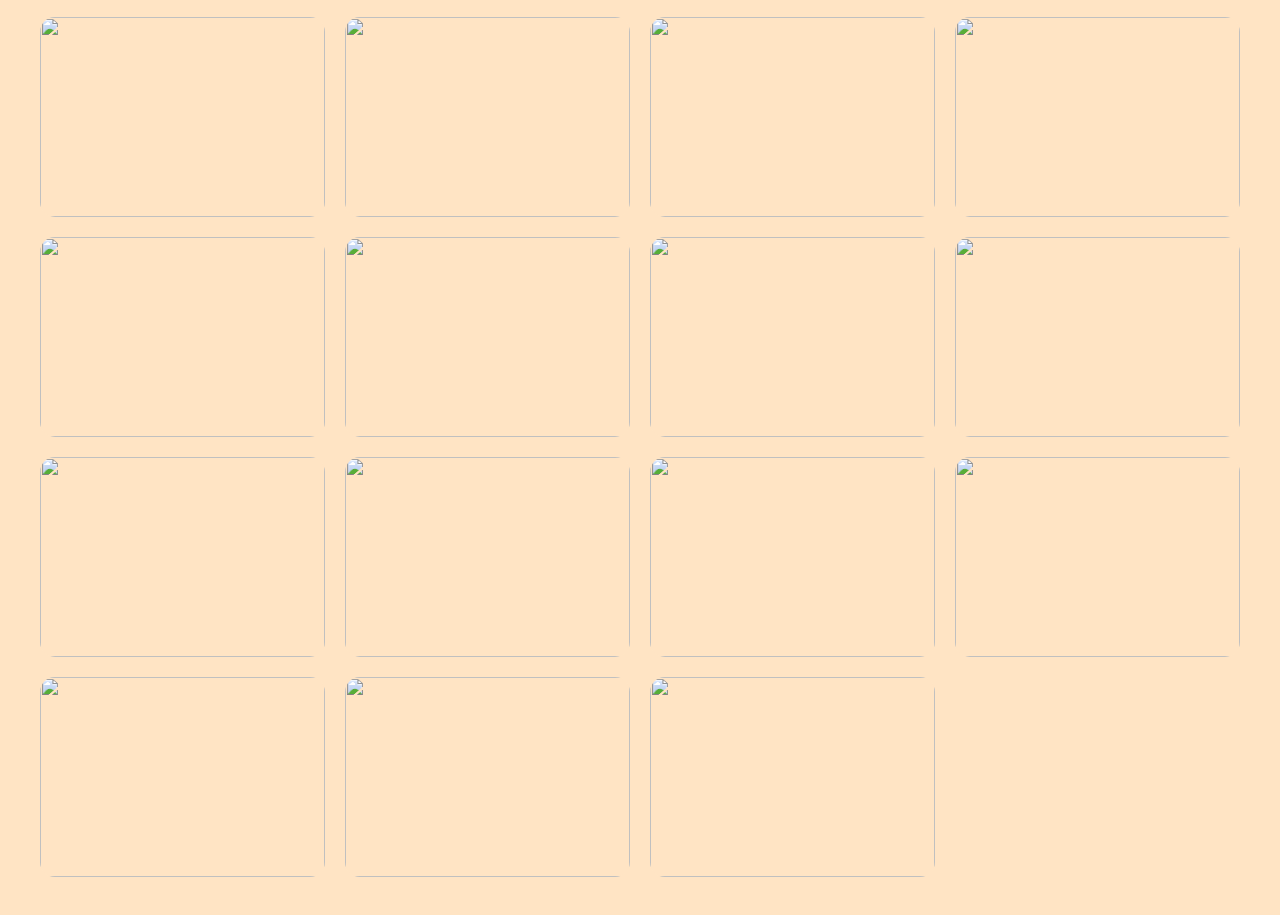
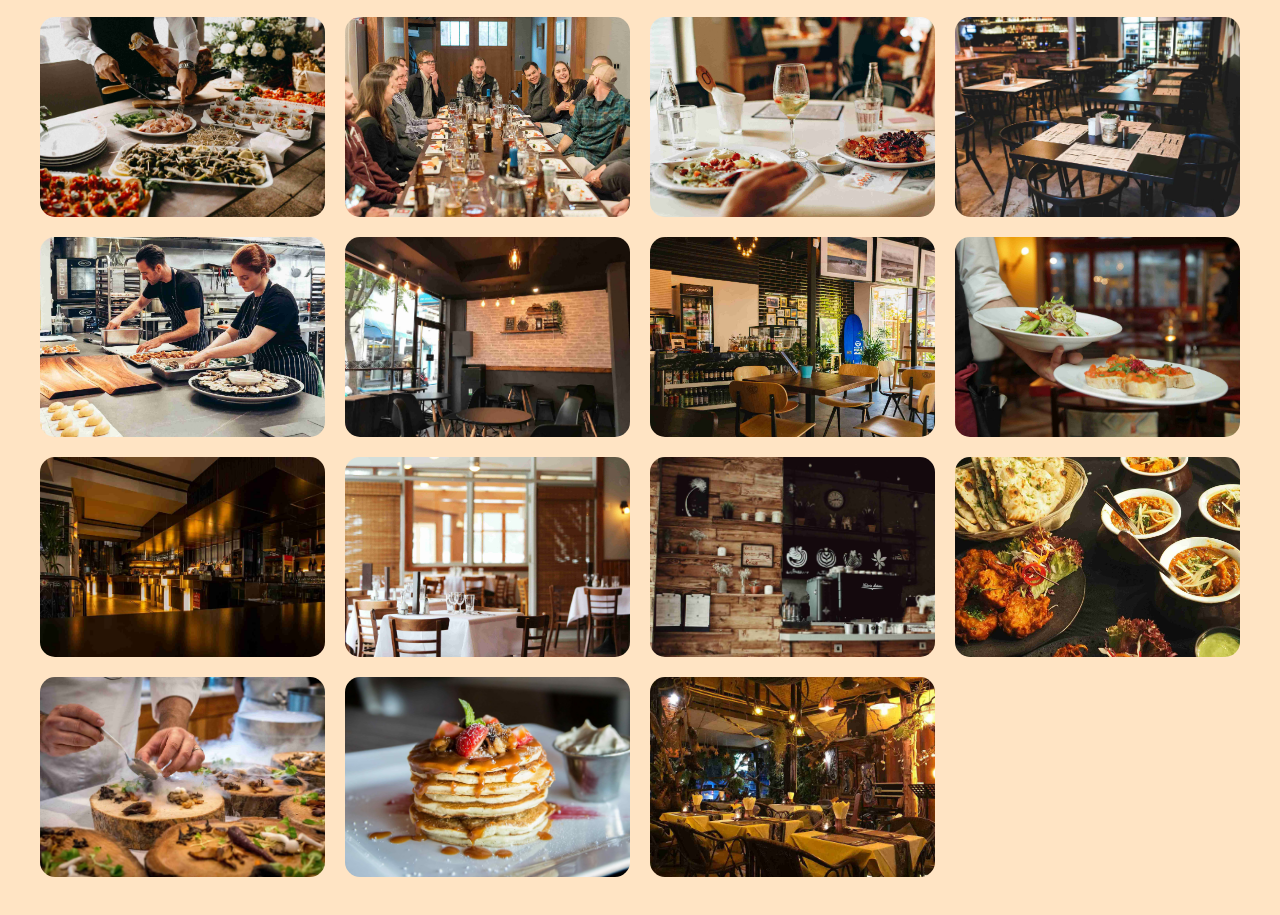
Before and after one commit to NihalDhadse/Restaurant, a website: page galerry.html in a window 1280 px wide. Shown: the part 143-1058 px from the top of the page. Drawn offline with Linux system fonts and the light colour scheme.

Commit message:
Update galerry.html

```diff
--- a/galerry.html
+++ b/galerry.html
@@ -3,7 +3,7 @@
 <head>
     <meta charset="UTF-8">
     <meta name="viewport" content="width=device-width, initial-scale=1.0">
-    <link rel="icon" type="image/png" href="images/ducument logo.png">
+    <link rel="icon" type="image/png" href="ducument logo.png">
     <title>𝖗𝖊𝖘𝖙𝖆𝖚𝖗𝖆𝖓𝖙</title>
     <link rel="stylesheet" href="style.css"> <!-- Link your main CSS -->
     <style>
@@ -58,21 +58,21 @@
     <div class="gallery-container">
         <h1 class="gallery-title">Our Delicious Moments</h1>
         <div class="image-grid">
-            <img src="images/ga1.jpg" alt="">
-            <img src="images/ga2.jpg" alt="">
-            <img src="images/ga3.jpg" alt="">
-            <img src="images/ga4.jpg" alt="">
-            <img src="images/ga5.jpg" alt="">
-            <img src="images/ga6.jpg" alt="">
-            <img src="images/ga7.jpg" alt="">
-            <img src="images/ga8.jpg" alt="">
-            <img src="images/ga9.jpg" alt="">
-            <img src="images/ga10.jpg" alt="">
-            <img src="images/ga11.jpg" alt="">
-            <img src="images/ga12.jpg" alt="">
-            <img src="images/ga13.jpg" alt="">
-            <img src="images/ga14.jpg" alt="">
-            <img src="images/ga15.jpg" alt="">
+            <img src="ga1.jpg" alt="">
+            <img src="ga2.jpg" alt="">
+            <img src="ga3.jpg" alt="">
+            <img src="ga4.jpg" alt="">
+            <img src="ga5.jpg" alt="">
+            <img src="ga6.jpg" alt="">
+            <img src="ga7.jpg" alt="">
+            <img src="ga8.jpg" alt="">
+            <img src="ga9.jpg" alt="">
+            <img src="ga10.jpg" alt="">
+            <img src="ga11.jpg" alt="">
+            <img src="ga12.jpg" alt="">
+            <img src="ga13.jpg" alt="">
+            <img src="ga14.jpg" alt="">
+            <img src="ga15.jpg" alt="">
         </div>
     </div>
 
```
